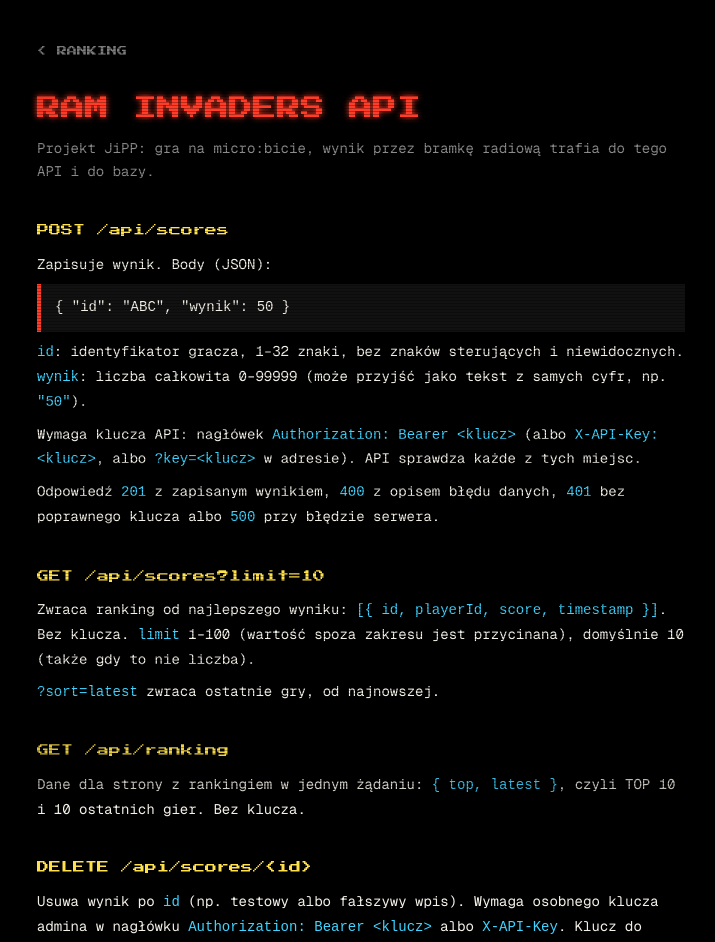
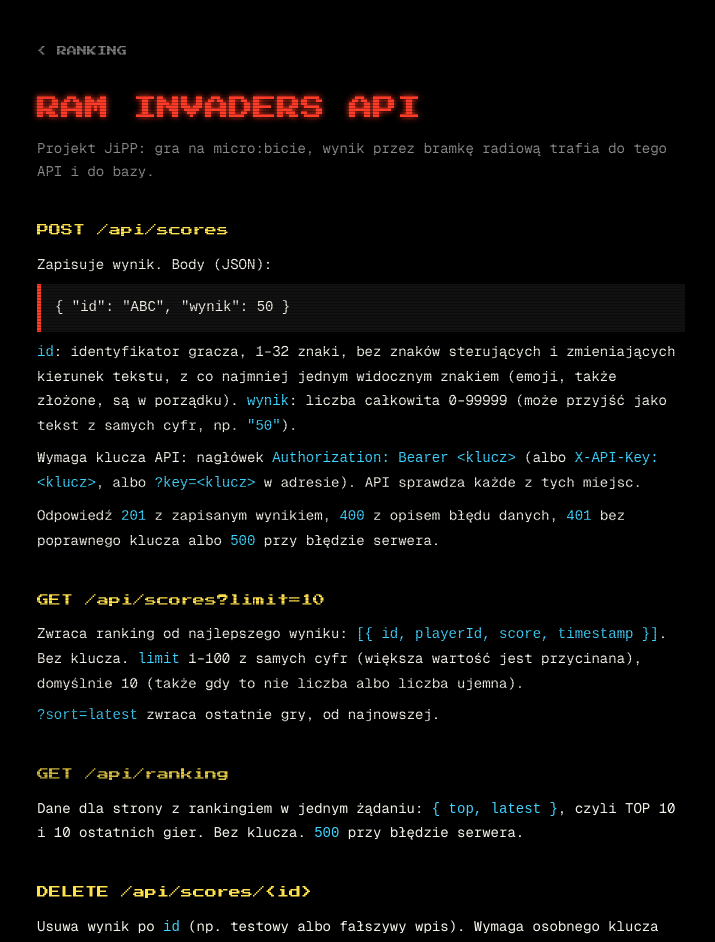
Before and after one commit to Damikk19/Sem5_JiPP, a Next.js app: page /docs in a window 1280 px wide. Shown: the top 942 px of the page, without its empty margins (279-994 px from the left). Built offline with nearby package versions, Linux system fonts and the light colour scheme.

Commit message:
Dokumentacja: nick, limit ujemny, 500 w /api/ranking, indeks

```diff
--- a/app/docs/page.tsx
+++ b/app/docs/page.tsx
@@ -23,7 +23,7 @@ export default function Docs() {
         {`{ "id": "ABC", "wynik": 50 }`}
       </pre>
       <p>
-        <code>id</code>: identyfikator gracza, 1–32 znaki, bez znaków sterujących i niewidocznych. <code>wynik</code>: liczba całkowita 0–99999 (może
+        <code>id</code>: identyfikator gracza, 1–32 znaki, bez znaków sterujących i zmieniających kierunek tekstu, z co najmniej jednym widocznym znakiem (emoji, także złożone, są w porządku). <code>wynik</code>: liczba całkowita 0–99999 (może
         przyjść jako tekst z samych cyfr, np. <code>&quot;50&quot;</code>).
       </p>
       <p>
@@ -39,7 +39,7 @@ export default function Docs() {
       <h2 className="sekcja">GET /api/scores?limit=10</h2>
       <p>
         Zwraca ranking od najlepszego wyniku: <code>[{`{ id, playerId, score, timestamp }`}]</code>. Bez klucza.{" "}
-        <code>limit</code> 1–100 (wartość spoza zakresu jest przycinana), domyślnie 10 (także gdy to nie liczba).
+        <code>limit</code> 1–100 z samych cyfr (większa wartość jest przycinana), domyślnie 10 (także gdy to nie liczba albo liczba ujemna).
       </p>
       <p>
         <code>?sort=latest</code> zwraca ostatnie gry, od najnowszej.
@@ -48,7 +48,7 @@ export default function Docs() {
       <h2 className="sekcja">GET /api/ranking</h2>
       <p>
         Dane dla strony z rankingiem w jednym żądaniu: <code>{`{ top, latest }`}</code>, czyli TOP 10 i 10
-        ostatnich gier. Bez klucza.
+        ostatnich gier. Bez klucza. <code>500</code> przy błędzie serwera.
       </p>
 
       <h2 className="sekcja">DELETE /api/scores/&lt;id&gt;</h2>
```
Also changed, not shown: 2 other files (tests, documents, lock files or other folders).
